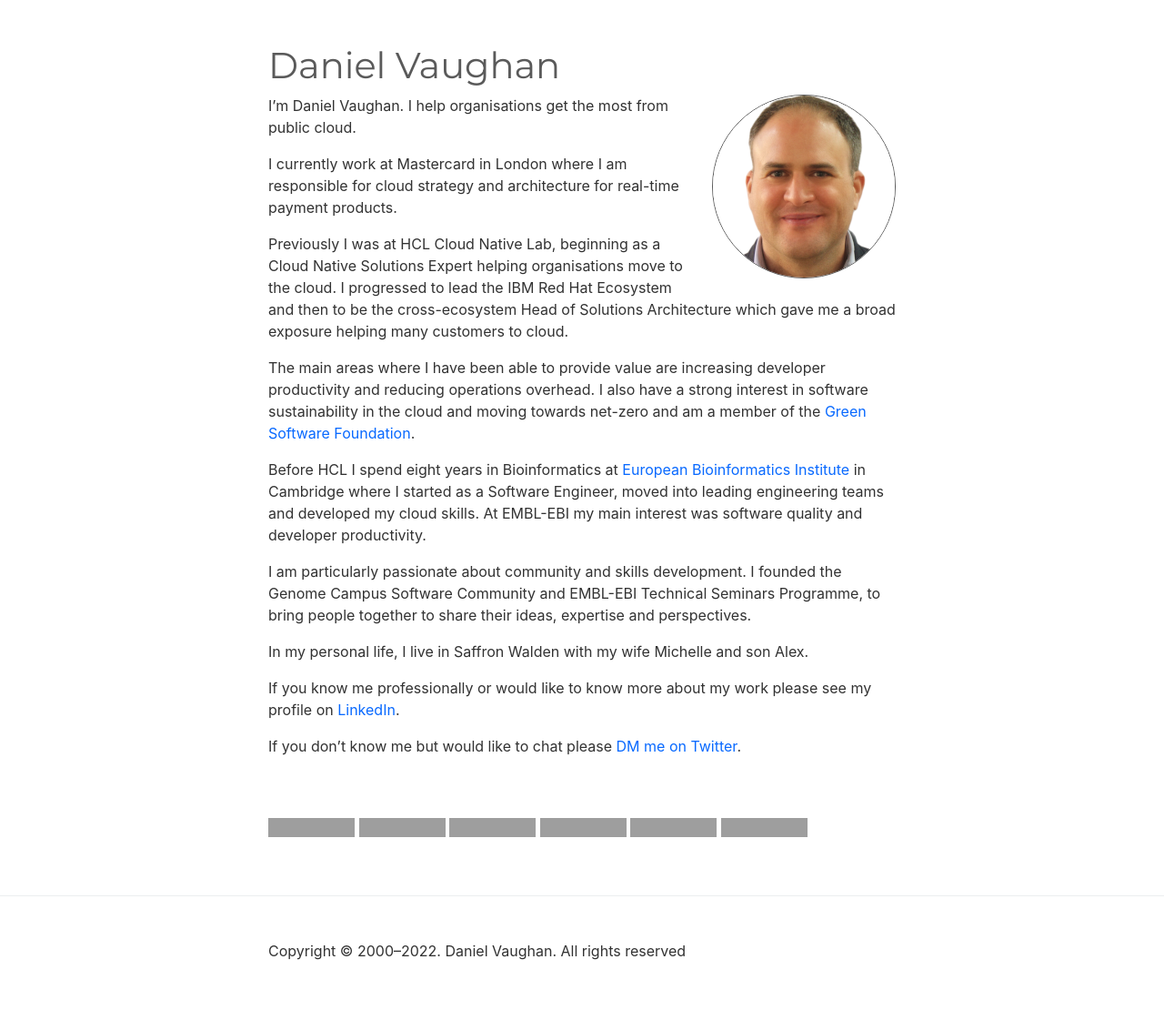
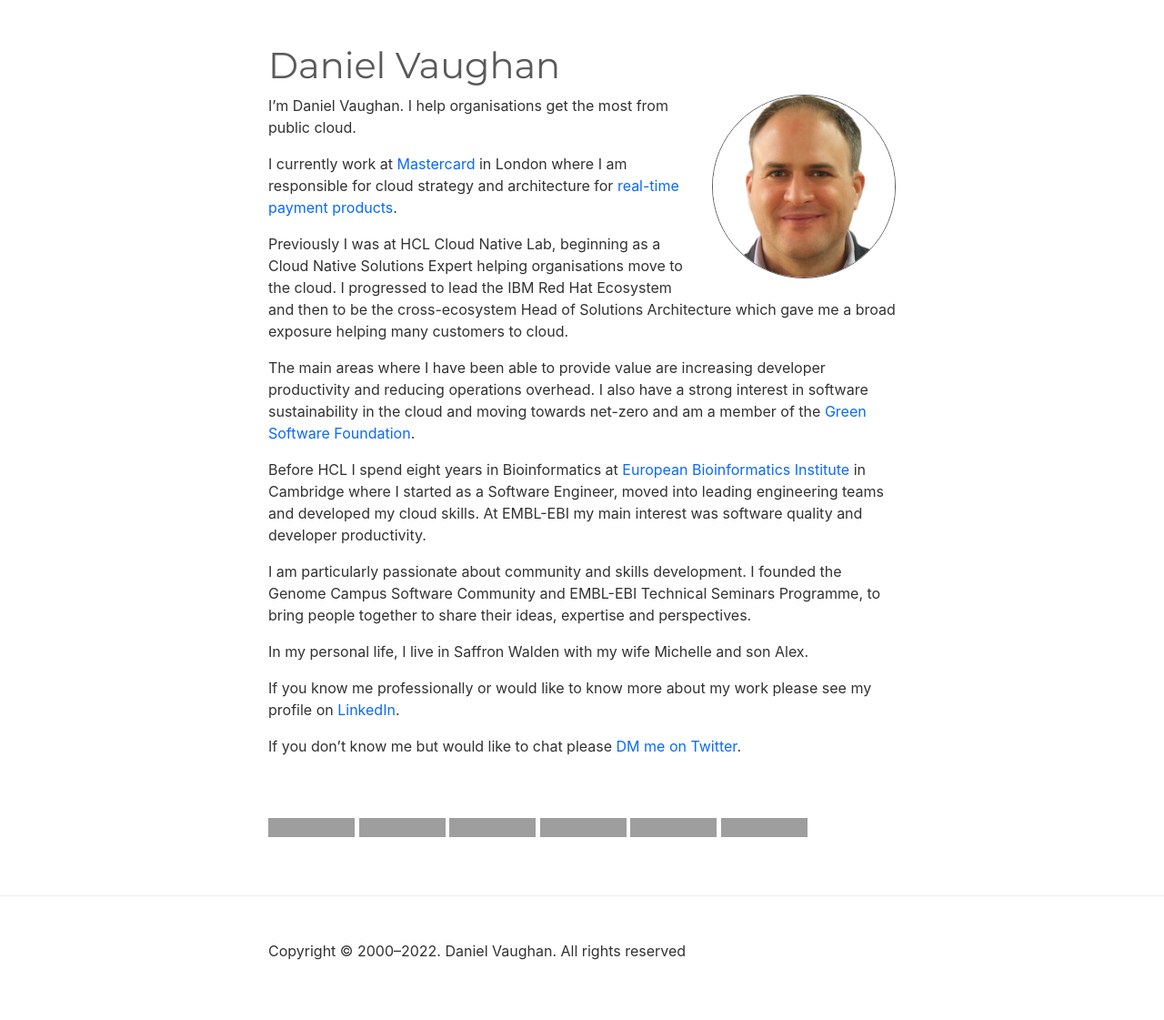
Before and after one commit to danielvaughan/danielvaughan.github.io, a Jekyll site: the page built from index.md, in a window 1280 px wide. Shown: the whole page at 91% size. Built offline with Jekyll 4.4.1, drawn with Linux system fonts in a browser that asks for light colours; comment, search, counter and statistics services are not loaded; some of the changed lines change nothing that is shown; grey boxes are pictures that could not be loaded.

```diff
--- a/index.md
+++ b/index.md
@@ -6,7 +6,7 @@
 <img style="float: right; margin-left: 20px; border: 1px solid; border-radius: 50%; border-color: #5a5a5a;" src="img/daniel-vaughan.png" alt="Daniel Vaughan Photo">
 I’m Daniel Vaughan. I help organisations get the most from public cloud.
 
-I currently work at Mastercard in London where I am responsible for cloud strategy and architecture for real-time payment products.
+I currently work at [Mastercard](https://www.vocalink.com/) in London where I am responsible for cloud strategy and architecture for [real-time payment products](https://b2b.mastercard.com/real-time-payments/).
 
 Previously I was at HCL Cloud Native Lab, beginning as a Cloud Native Solutions Expert helping organisations move to the cloud. I progressed to lead the IBM Red Hat Ecosystem and then to be the cross-ecosystem Head of Solutions Architecture which gave me a broad exposure helping many customers to cloud.
 
```
